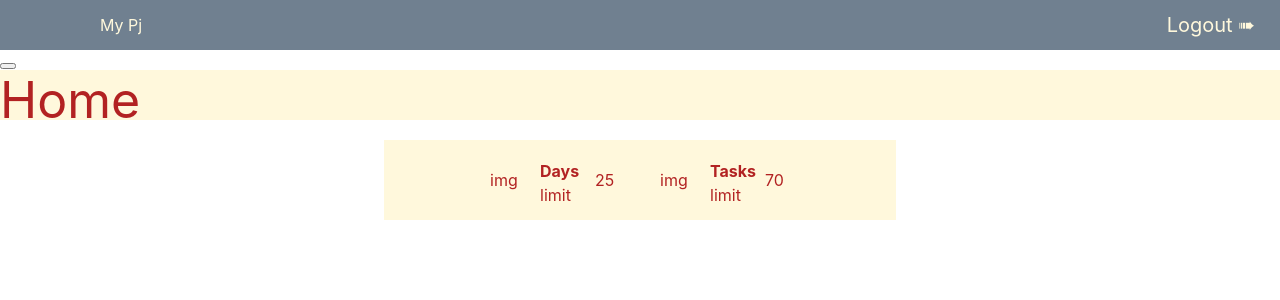
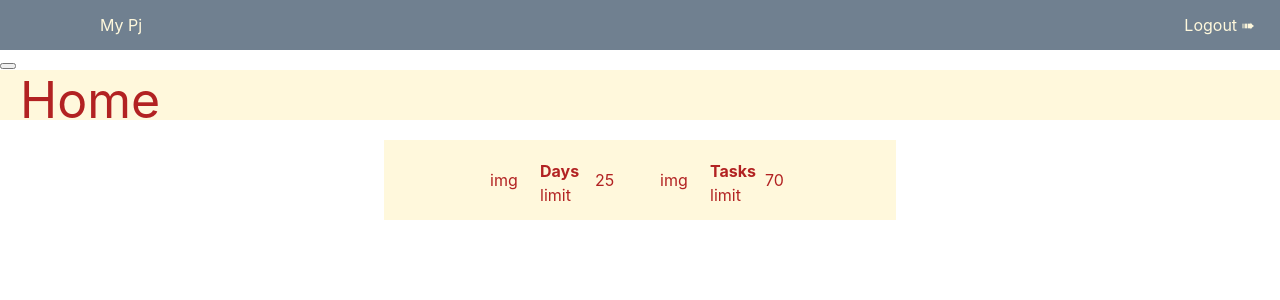
Before and after one commit to llVeraVerall/MyReactPj, a React (Create React App) app: page /home in a window 1280 px wide. Shown: the top 300 px of the page. Built offline with nearby package versions, Linux system fonts and the light colour scheme.

Commit message:
revisions

```diff
--- a/src/Home/Home.css
+++ b/src/Home/Home.css
@@ -4,6 +4,9 @@
     height: 50px;
     background-color: cornsilk;
     font-size: 50px;
+}
+.title_header{
+    margin-left: 20px;
 }
 .block{
     width: 40%;
--- a/src/Home/Home.tsx
+++ b/src/Home/Home.tsx
@@ -10,7 +10,7 @@ const Home = () => {
         <div>
             <div className='title'>
                 {/*{token}*/}
-                Home
+                <div className='title_header'>Home</div>
             </div>
             <div className='block'>
                 <div className='days'><h4>Days</h4>
--- a/src/Nav/Nav.css
+++ b/src/Nav/Nav.css
@@ -61,18 +61,23 @@
 
 .menu{
     width: 100px;
-    margin: -18px 0 0 -30px;
+    margin: -18px 0 0 -10px;
     padding: 50px;
     background-color: cornsilk;
 }
-li{
+.menu li{
     color: #B22222;
     list-style-type: none;
     margin-bottom: 10px;
     cursor: pointer;
+    transition: transform .4s;
 }
 
-a{
+.menu li:hover{
+    transform: scale(1.4);
+}
+
+.menu a{
     color: #B22222;
     font-size: 20px;
     text-decoration: none;
--- a/src/Tasks/Tasks.tsx
+++ b/src/Tasks/Tasks.tsx
@@ -5,8 +5,6 @@ const Tasks = () => (
         <div className='title'>
             Task
         </div>
-        <div className='block'>
-        </div>
     </div>
 );
 
--- a/src/index.tsx
+++ b/src/index.tsx
@@ -7,8 +7,6 @@ import {Provider} from 'react-redux';
 import rootReducer from './store/reducers';
 import {createStore, compose} from 'redux';
 
-
-// eslint-disable-next-line @typescript-eslint/ban-ts-comment
 
 declare global {
     interface Window {
```
